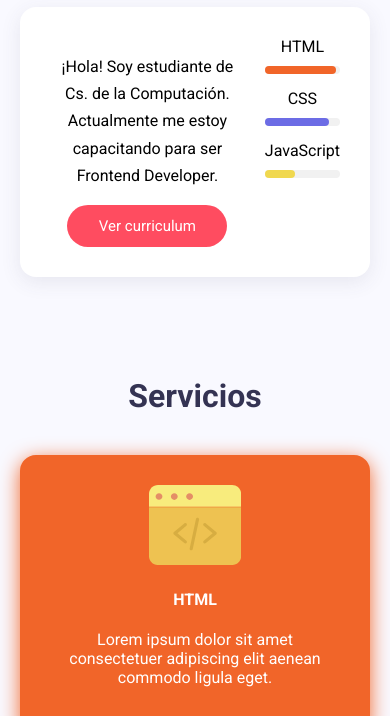
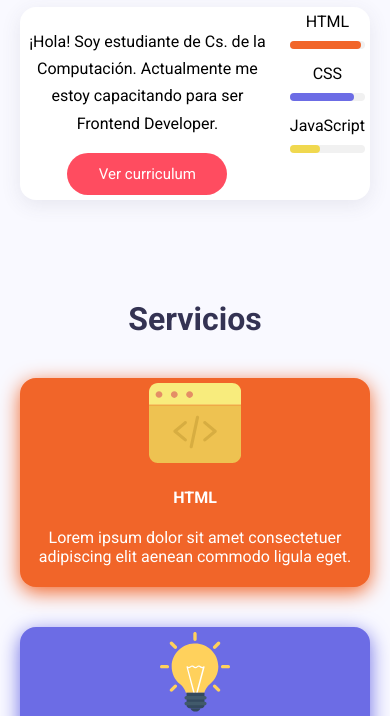
Before and after one commit to ValentinCabral/vcabral.github.io, a plain HTML site: page index.html in a window 390 px wide. Shown: the part 1063-1779 px from the top of the page. Drawn offline with Linux system fonts and the light colour scheme.

Commit message:
Update index.css

```diff
--- a/styles/index.css
+++ b/styles/index.css
@@ -444,4 +444,7 @@ footer input{
     .section-banner__icon{
         margin: 0 5px 20px 5px ;
     }
+    .card{
+        padding: 5px
+    }
 }
```
